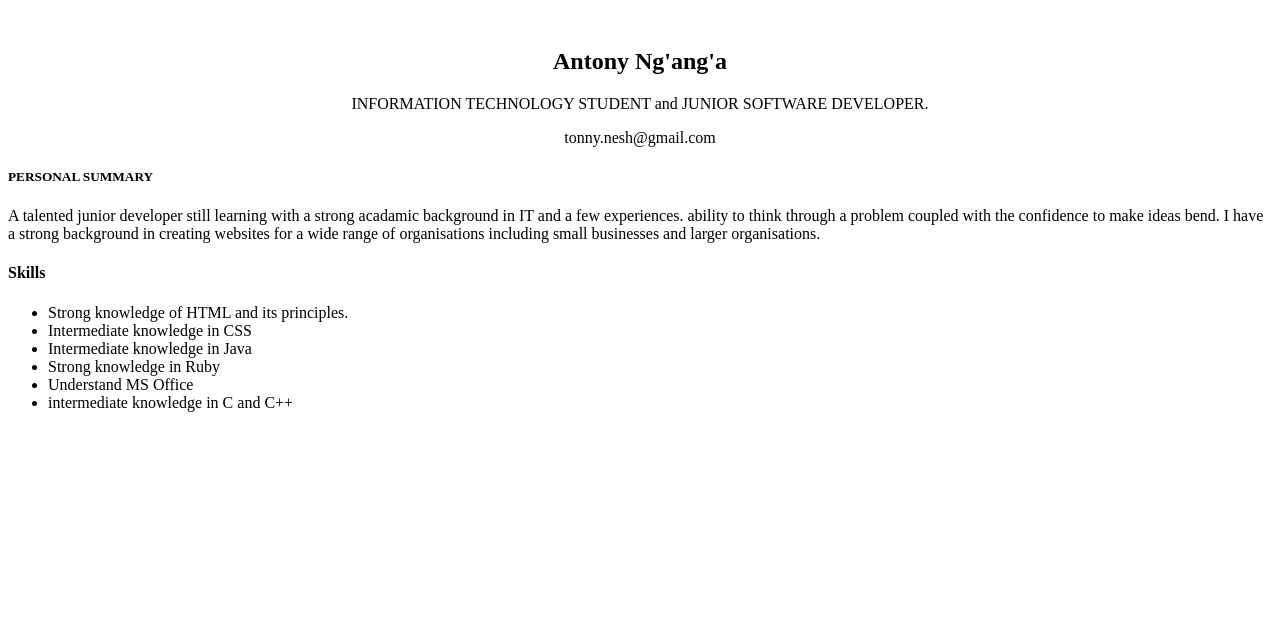
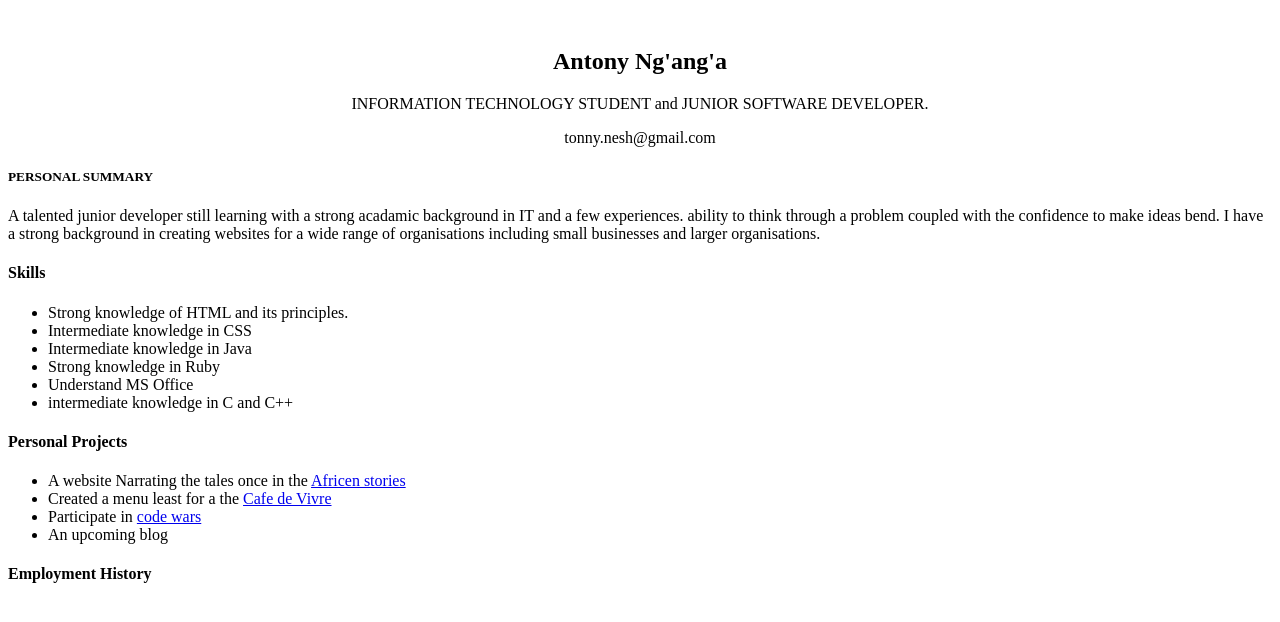
Before and after one commit to meshnesh/Curriculum-Vitae, a plain HTML site: page index.html in a window 1280 px wide. Drawn offline with Linux system fonts and the light colour scheme.

Commit message:
added more info in the cv

```diff
--- a/index.html
+++ b/index.html
@@ -1,4 +1,4 @@
-<doctypehtml!>
+ <doctypehtml!>
     <html>
         <head>
             <style>
@@ -23,7 +23,7 @@
                 ability to think through a problem coupled with the confidence to make ideas bend.
                 I have a strong background in creating websites for a wide range of organisations including small businesses and larger organisations.
             </P>
-            <section>
+            <section class="skills">
                 <h4>Skills</h4>
                 <ul>
                     <li>Strong knowledge of HTML and its principles.</li>
@@ -35,6 +35,19 @@
                 </ul>
             </section>
 
+            <section>
+                <h4>Personal Projects</h4>
+                <ul>
+                    <li>A website Narrating the tales once in the <a href="https://www.bitballoon.com/sites/africa-our-motherland" rel="stories">Africen stories</a></li>
+                    <li> Created a menu least for a the <a href="http://cafedevivre.bitballoon.com/" rel="cafe">Cafe de Vivre</a></li>
+                    <li>Participate in <a href="http://www.codewars.com/users/meshnesh" rel="wars">code wars</a></li>
+                    <li>An upcoming blog</li>
+                </ul>
+            </section>
+
+            <section>
+                <h4>Employment History</h4>
+            </section>
 
         </body>
     </html>
```
